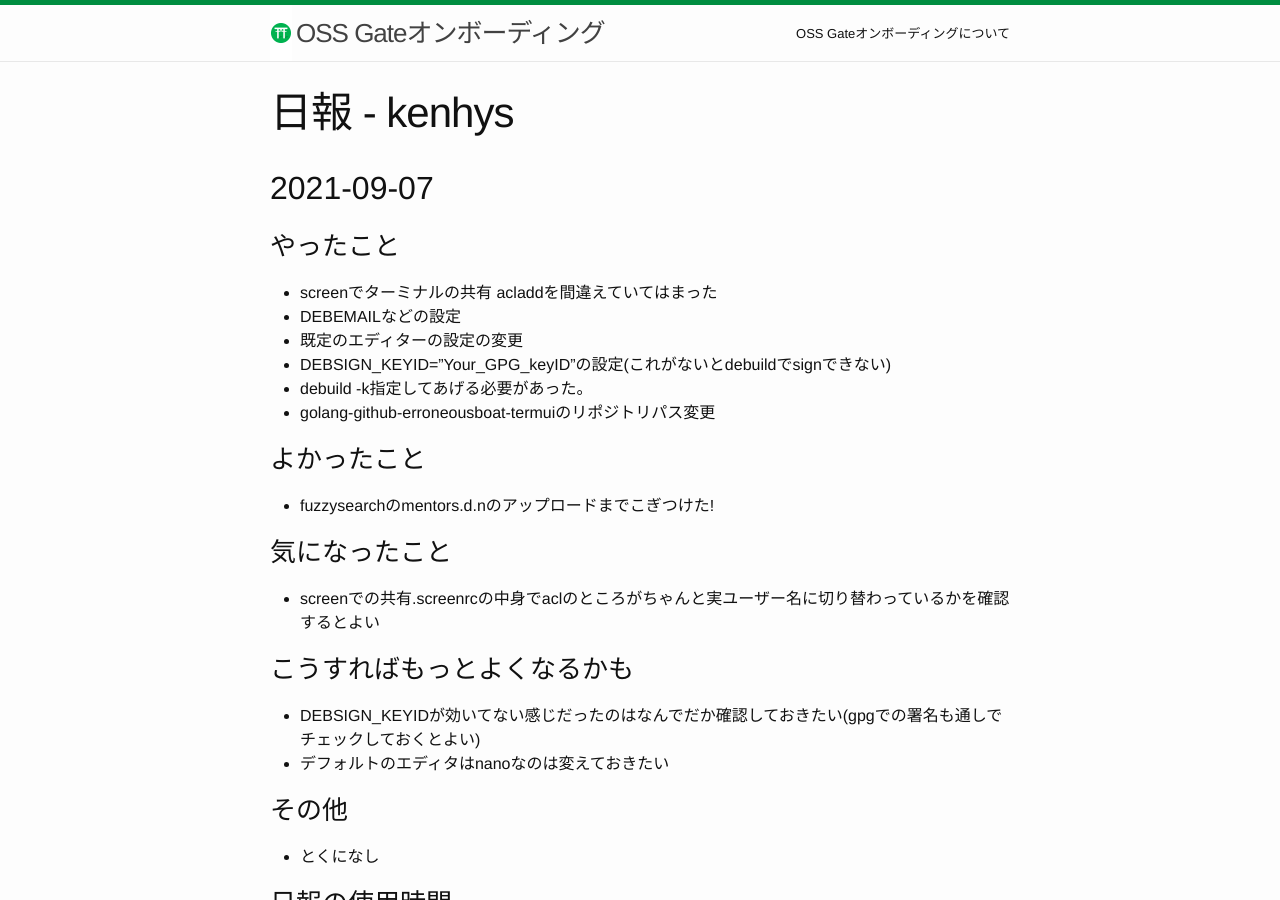
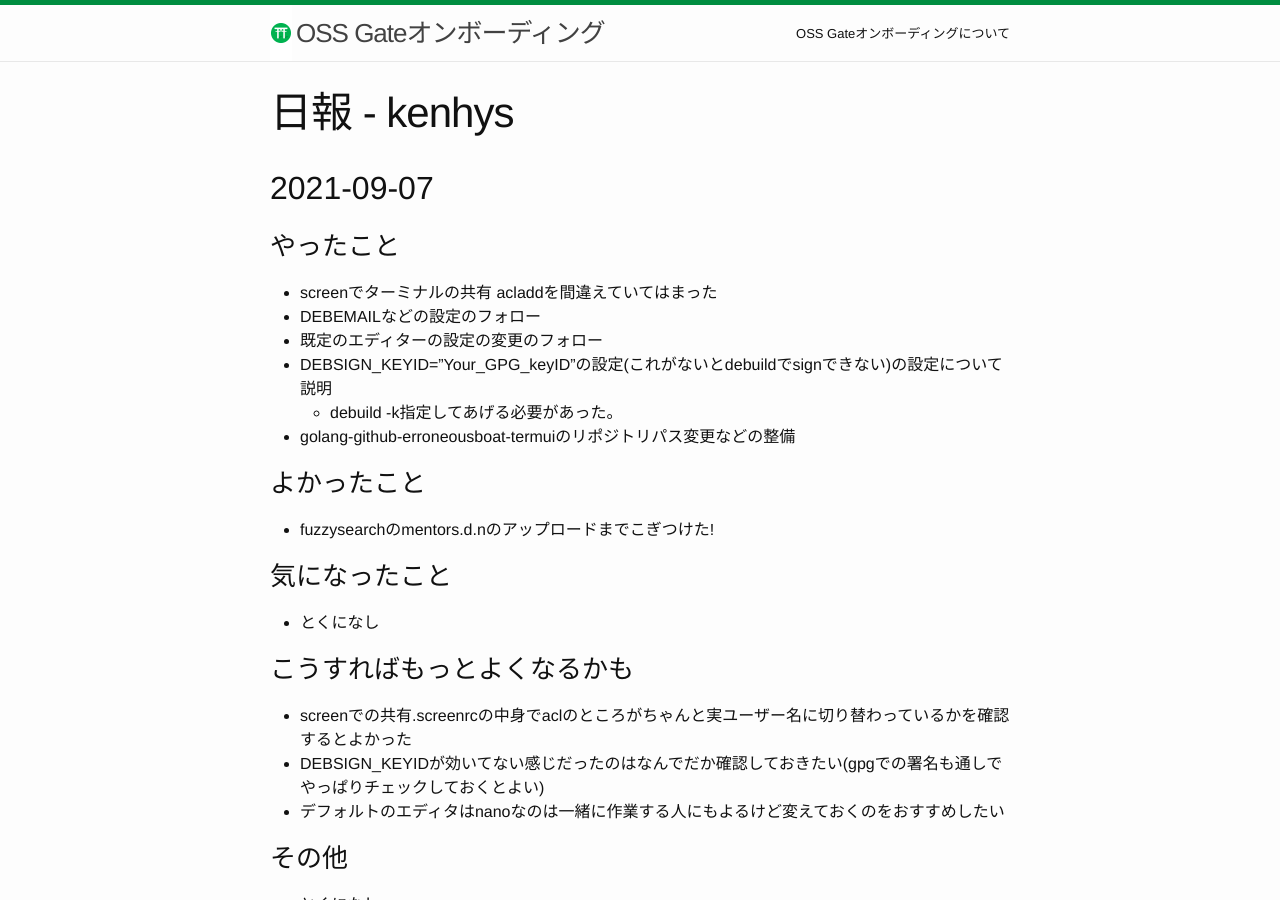
Before and after one commit to oss-gate/on-boarding, a Jekyll site: the page built from proposals/2021-08/kenhys-maintain-debian-packages/daily-report-kenhys.md, in a window 1280 px wide and 900 px high. Built offline with Jekyll 4.4.1, drawn with Linux system fonts in a browser that asks for light colours; Markdown is read by kramdown in place of the engine named in the settings; comment, search, counter and statistics services are not loaded.

Commit message:
2021-08: update explanation

```diff
--- a/proposals/2021-08/kenhys-maintain-debian-packages/daily-report-kenhys.md
+++ b/proposals/2021-08/kenhys-maintain-debian-packages/daily-report-kenhys.md
@@ -12,11 +12,11 @@ title: 日報 - kenhys
 ### やったこと
 
 * screenでターミナルの共有 acladdを間違えていてはまった
-* DEBEMAILなどの設定
-* 既定のエディターの設定の変更
-* DEBSIGN_KEYID="Your_GPG_keyID"の設定(これがないとdebuildでsignできない)
-* debuild -k指定してあげる必要があった。
-* golang-github-erroneousboat-termuiのリポジトリパス変更
+* DEBEMAILなどの設定のフォロー
+* 既定のエディターの設定の変更のフォロー
+* DEBSIGN_KEYID="Your_GPG_keyID"の設定(これがないとdebuildでsignできない)の設定について説明
+  * debuild -k指定してあげる必要があった。
+* golang-github-erroneousboat-termuiのリポジトリパス変更などの整備
 
 ### よかったこと
 
@@ -24,12 +24,13 @@ title: 日報 - kenhys
 
 ### 気になったこと
 
-* screenでの共有.screenrcの中身でaclのところがちゃんと実ユーザー名に切り替わっているかを確認するとよい
+* とくになし
 
 ### こうすればもっとよくなるかも
 
-* DEBSIGN_KEYIDが効いてない感じだったのはなんでだか確認しておきたい(gpgでの署名も通しでチェックしておくとよい)
-* デフォルトのエディタはnanoなのは変えておきたい
+* screenでの共有.screenrcの中身でaclのところがちゃんと実ユーザー名に切り替わっているかを確認するとよかった
+* DEBSIGN_KEYIDが効いてない感じだったのはなんでだか確認しておきたい(gpgでの署名も通しでやっぱりチェックしておくとよい)
+* デフォルトのエディタはnanoなのは一緒に作業する人にもよるけど変えておくのをおすすめしたい
 
 ### その他
 
```
